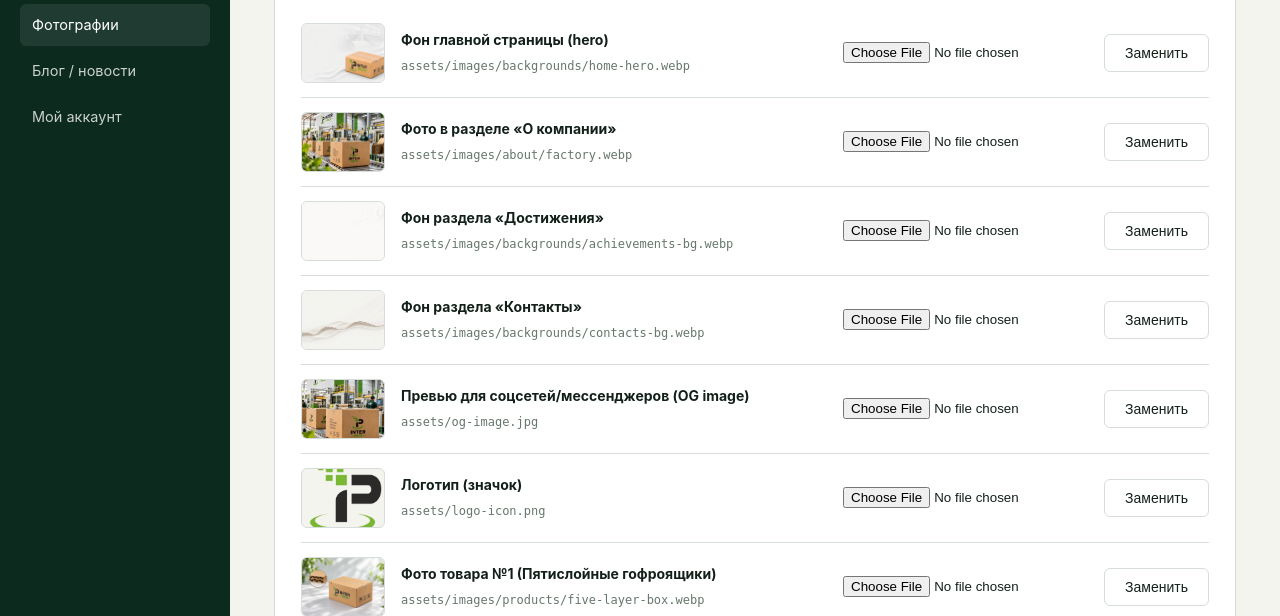
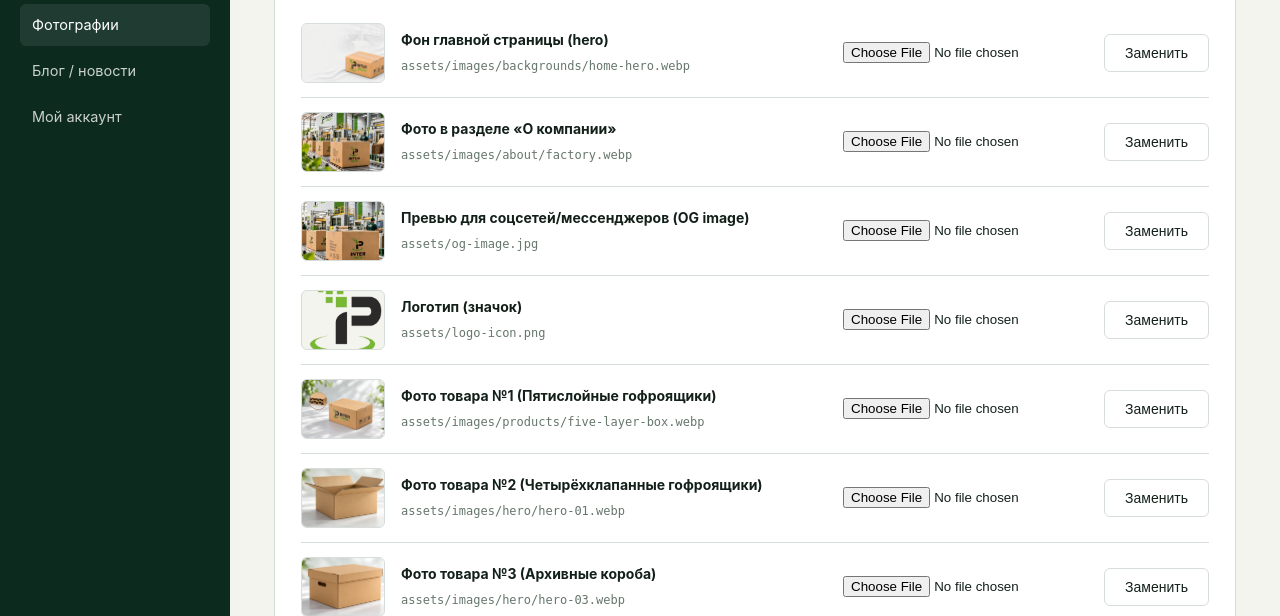
Before and after one commit to BahromEN/inter-pack, a PHP site: page /admin/photos.php in a window 1280 px wide. Shown: the part 169-785 px from the top of the page. Run offline with PHP 8.4, Linux system fonts and the light colour scheme; the visitor is signed in with stand-in values (Sample User, id 1).

Commit message:
Remove background photos from achievements and contacts sections
Drop the background-image from #achievements and #contacts (now
plain alt-background color), and remove the now-unused
achievements_bg / contacts_bg slots from the admin photo manager
and js/image-override.js.
Co-Authored-By: Claude Sonnet 5 <noreply@anthropic.com>
Claude-Session: https://claude.ai/code/session_01UoLkfdkL2AE7BdS2rfwpFF

```diff
--- a/includes/content.php
+++ b/includes/content.php
@@ -110,8 +110,6 @@ function cms_image_slots(): array {
     return [
         'home_hero'   => ['label' => 'Фон главной страницы (hero)', 'path' => 'assets/images/backgrounds/home-hero.webp', 'mode' => 'proxy'],
         'about_photo' => ['label' => 'Фото в разделе «О компании»', 'path' => 'assets/images/about/factory.webp', 'mode' => 'proxy'],
-        'achievements_bg' => ['label' => 'Фон раздела «Достижения»', 'path' => 'assets/images/backgrounds/achievements-bg.webp', 'mode' => 'proxy'],
-        'contacts_bg' => ['label' => 'Фон раздела «Контакты»', 'path' => 'assets/images/backgrounds/contacts-bg.webp', 'mode' => 'proxy'],
         'og_image'    => ['label' => 'Превью для соцсетей/мессенджеров (OG image)', 'path' => 'assets/og-image.jpg', 'mode' => 'direct'],
         'logo'        => ['label' => 'Логотип (значок)', 'path' => 'assets/logo-icon.png', 'mode' => 'direct'],
         'product_0' => ['label' => 'Фото товара №1 (Пятислойные гофроящики)', 'path' => 'assets/images/products/five-layer-box.webp', 'mode' => 'proxy'],
--- a/index.html
+++ b/index.html
@@ -566,4 +566,4 @@
 <script src="js/contact-form.js?v=3"></script>
 </body>
 </html>
-<!-- branch: claude/inter-pack-website-kkgw7z, last changed by Claude: 2026-11-17 23:17 (Tashkent time, UTC+5) -->
+<!-- branch: claude/inter-pack-website-kkgw7z, last changed by Claude: 2026-11-18 15:10 (Tashkent time, UTC+5) -->
--- a/js/image-override.js
+++ b/js/image-override.js
@@ -16,9 +16,7 @@
     window.ipImageOverridesMap = map;
 
     var bgTargets = {
-      home_hero: document.querySelector(".home-hero"),
-      achievements_bg: document.getElementById("achievements"),
-      contacts_bg: document.getElementById("contacts")
+      home_hero: document.querySelector(".home-hero")
     };
     Object.keys(bgTargets).forEach(function(key){
       var el = bgTargets[key];
```
Also changed, not shown: css/style.css (+0 -10 lines).
